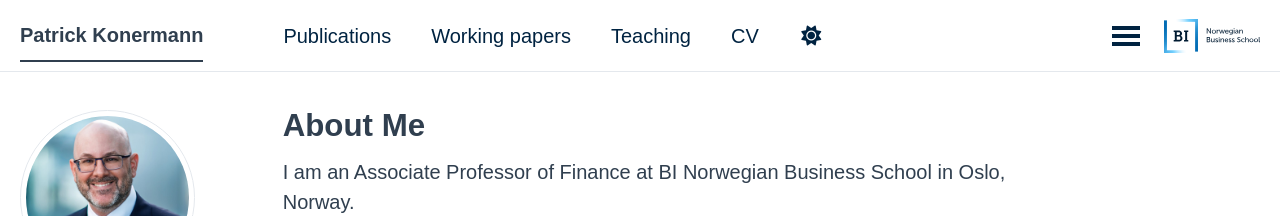
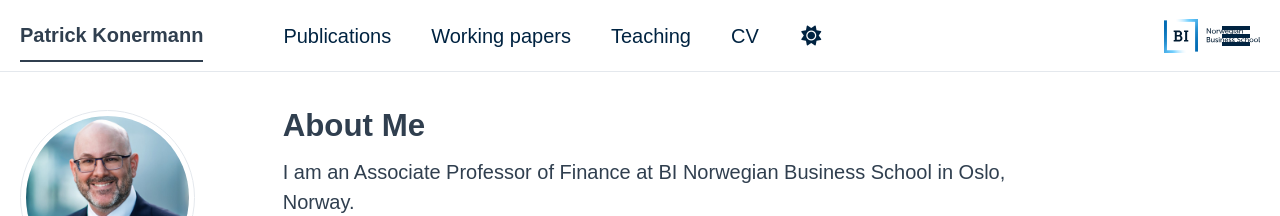
Before and after one commit to patrick-konermann/patrick-konermann.github.io, a Jekyll site: the page built from _pages/about.md, in a window 1280 px wide. Shown: the top 216 px of the page. Built offline with Jekyll 4.4.1, drawn with Linux system fonts in a browser that asks for light colours; some web fonts are replaced; a script that is not in the unit is left out.

Commit message:
Reserve masthead logo space only on narrower screens
Co-Authored-By: Claude Sonnet 5.5 <noreply@anthropic.com>

```diff
--- a/_sass/layout/_masthead.scss
+++ b/_sass/layout/_masthead.scss
@@ -51,6 +51,11 @@
       padding-right: 6.5rem;
     }
 
+    @media (min-width: 1000px) {
+      /* wide screens: the menu ends well before the logo, no room needed */
+      padding-right: 1em;
+    }
+
     font-family: $sans-serif-narrow;
 
     @include breakpoint($x-large) {
```
